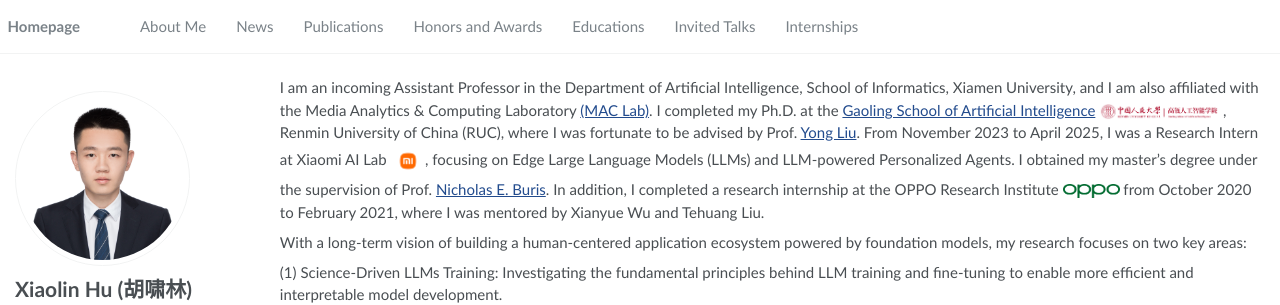
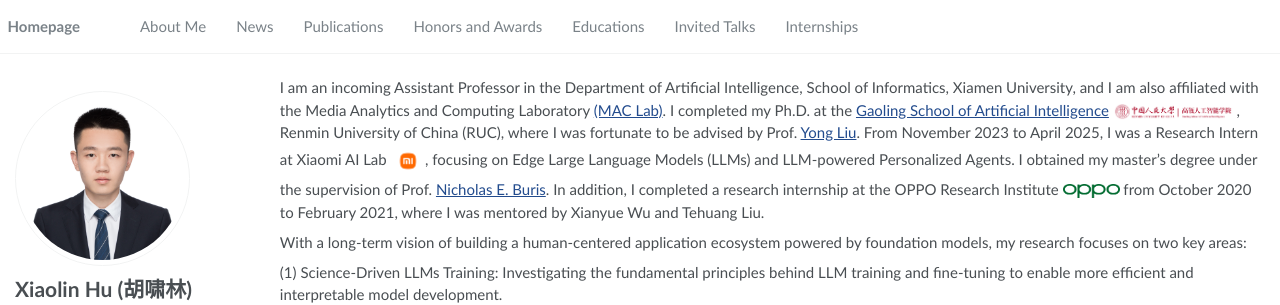
Before and after one commit to hsiaolinhu/hsiaolinhu.github.io, a Jekyll site: the page built from _pages/about.md, in a window 1280 px wide and 900 px high. Shown: the top 305 px of the window. Built offline with Jekyll 4.4.1, drawn with Linux system fonts in a browser that asks for light colours.

Commit message:
Update intro.md

```diff
--- a/_pages/includes/intro.md
+++ b/_pages/includes/intro.md
@@ -1,6 +1,6 @@
 <!-- I work at [Sea AI Lab](https://sail.sea.com/) <img src='./images/logo-sea-header-desktop.webp' style='width: 6em;'> as a research scientist now, leading the audio team and doing some fundamental audio-related research. We are [hiring researchers and engineers](https://career.sea.com/position/427) to work on TTS, music generation, speech translation and audio-driven talking face generation. If interested, feel free to email me at [renyi@sea.com](mailto:renyi@sea.com). -->
 
-I am an incoming Assistant Professor in the Department of Artificial Intelligence, School of Informatics, Xiamen University, and I am also affiliated with the Media Analytics & Computing Laboratory [(MAC Lab)](https://mac.xmu.edu.cn/). I completed my Ph.D. at the [Gaoling School of Artificial Intelligence](http://ai.ruc.edu.cn/) <img src='./images/logo-gsai-header-desktop.png' style='width: 8em;'> , Renmin University of China (RUC), where I was fortunate to be advised by Prof. [Yong Liu](https://gsai.ruc.edu.cn/liuyong). From November 2023 to April 2025, I was a Research Intern at Xiaomi AI Lab <img src='./images/mi-logo.png' style="width: 2.3em;">, focusing on Edge Large Language Models (LLMs) and LLM-powered Personalized Agents. I obtained my master’s degree under the supervision of Prof. [Nicholas E. Buris](https://www.linkedin.com/in/nick-buris-a974ba5/). In addition, I completed a research internship at the OPPO Research Institute <img src='./images/oppo-logo.png' style="width: 3.8em;"> from October 2020 to February 2021, where I was mentored by Xianyue Wu and Tehuang Liu.
+I am an incoming Assistant Professor in the Department of Artificial Intelligence, School of Informatics, Xiamen University, and I am also affiliated with the Media Analytics and Computing Laboratory [(MAC Lab)](https://mac.xmu.edu.cn/). I completed my Ph.D. at the [Gaoling School of Artificial Intelligence](http://ai.ruc.edu.cn/) <img src='./images/logo-gsai-header-desktop.png' style='width: 8em;'> , Renmin University of China (RUC), where I was fortunate to be advised by Prof. [Yong Liu](https://gsai.ruc.edu.cn/liuyong). From November 2023 to April 2025, I was a Research Intern at Xiaomi AI Lab <img src='./images/mi-logo.png' style="width: 2.3em;">, focusing on Edge Large Language Models (LLMs) and LLM-powered Personalized Agents. I obtained my master’s degree under the supervision of Prof. [Nicholas E. Buris](https://www.linkedin.com/in/nick-buris-a974ba5/). In addition, I completed a research internship at the OPPO Research Institute <img src='./images/oppo-logo.png' style="width: 3.8em;"> from October 2020 to February 2021, where I was mentored by Xianyue Wu and Tehuang Liu.
 
 
 <!-- under the guidance of [Wei Liu](https://www.linkedin.com/in/wei-liu-40a97a39/?originalSubdomain=cn) and [Jian Luan](https://www.linkedin.com/in/jian-luan-58b5a428/?originalSubdomain=cn).
```
